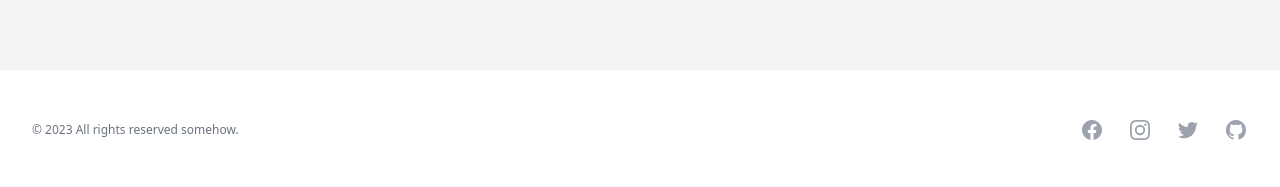
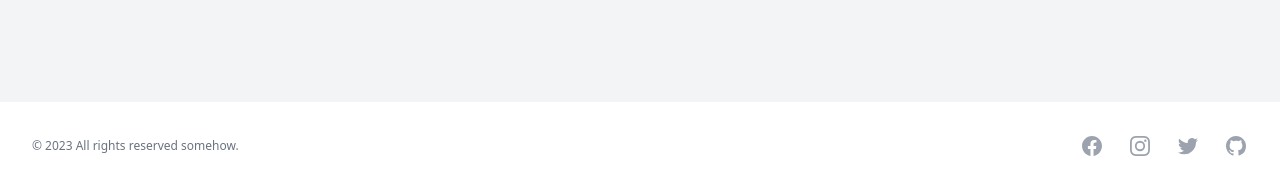
Before and after one commit to firewall004/vivekwaah, a Vue app: page / in a window 1280 px wide. Shown: the part 610-797 px from the top of the page. Built offline with nearby package versions, Linux system fonts and the light colour scheme.

Commit message:
remove background

```diff
--- a/src/App.vue
+++ b/src/App.vue
@@ -25,7 +25,7 @@ import {
 import { Bars3Icon, BellIcon, XMarkIcon } from '@heroicons/vue/24/outline'
 import { MagnifyingGlassIcon } from '@heroicons/vue/20/solid'
 import ProfileCard from './components/ProfileCard.vue'
-import AppFooter from './components/AppFooter.vue'
+import AppFooter from './components/common/AppFooter.vue'
 
 const user = {
   name: 'Tom Cook',
--- a/src/components/ProfileCard.vue
+++ b/src/components/ProfileCard.vue
@@ -1,12 +1,7 @@
 <template>
   <div>
-    <div>
-      <img
-        class="h-32 w-full object-cover lg:h-48"
-        :src="profile.backgroundImage"
-        alt=""
-      />
-    </div>
+    <div class="h-32 w-full object-cover lg:h-48" />
+
     <div class="mx-auto max-w-5xl px-4 sm:px-6 lg:px-8">
       <div class="-mt-12 sm:-mt-16 sm:flex sm:items-end sm:space-x-5">
         <div class="flex">
--- a/src/components/AppFooter.vue
+++ b/src/components/common/AppFooter.vue
@@ -1,6 +1,6 @@
 <template>
   <footer class="bg-white mt-auto absolute bottom-0 w-full">
-    <div class="mx-auto max-w-7xl px-6 py-12 md:flex md:items-center md:justify-between lg:px-8">
+    <div class="mx-auto max-w-7xl px-6 py-8 md:flex md:items-center md:justify-between lg:px-8">
       <div class="flex justify-center space-x-6 md:order-2">
         <a v-for="item in navigation" :key="item.name" target="_blank" :href="item.href" class="text-gray-400 hover:text-gray-500">
           <span class="sr-only">{{ item.name }}</span>
```
